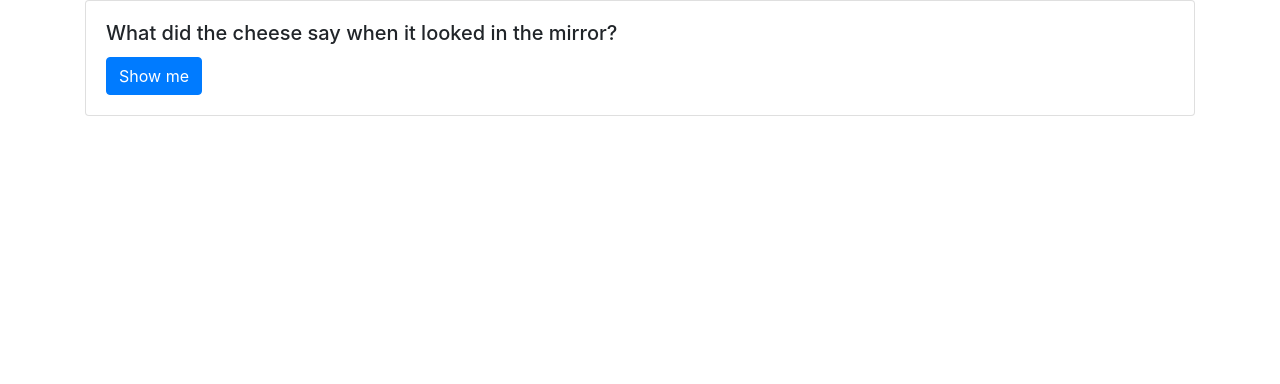
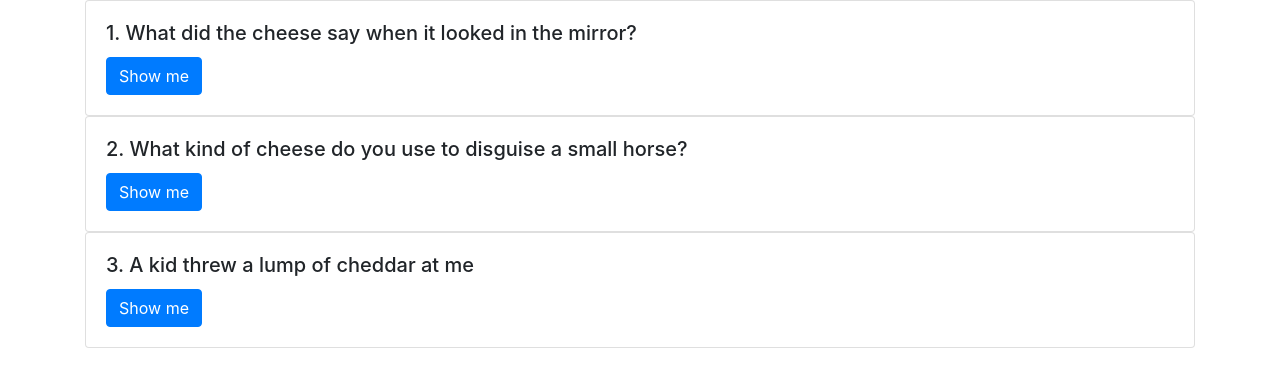
Before and after one commit to jimmyabelrojas/practice, an Angular app: page / in a window 1280 px wide. Shown: the top 384 px of the page. Built offline with nearby package versions, Linux system fonts and the light colour scheme.

Commit message:
Displaying a list of jokes

```diff
--- a/src/app/app.component.css
+++ b/src/app/app.component.css
@@ -1,4 +1,4 @@
-p {
+/*p {
   background-color: brown;
   color: white;
-}
+}*/
--- a/src/app/joke-list/joke-list.component.html
+++ b/src/app/joke-list/joke-list.component.html
@@ -1 +1,14 @@
-<app-joke></app-joke>
+<div *ngFor="let joke of jokes">
+  <!--<app-joke></app-joke>-->
+
+  <div class="card" style="width: 100%;">
+    <div class="card-body">
+      <h5 class="card-title">{{joke.setup}}</h5>
+
+      <p class="card-text"
+         [hidden]="joke.hide">{{joke.punchline}}</p>
+      <button class="btn btn-primary" (click)="joke.toggle()">{{joke.buttonText}}</button>
+    </div>
+  </div>
+
+</div>
--- a/src/app/joke-list/joke-list.component.ts
+++ b/src/app/joke-list/joke-list.component.ts
@@ -1,4 +1,5 @@
 import { Component, OnInit } from '@angular/core';
+import {Joke} from '../joke';
 
 @Component({
   selector: 'app-joke-list',
@@ -7,7 +8,14 @@ import { Component, OnInit } from '@angular/core';
 })
 export class JokeListComponent implements OnInit {
 
-  constructor() { }
+  jokes: Joke[];
+  constructor() {
+    this.jokes = [
+      new Joke('1. What did the cheese say when it looked in the mirror?', 'Hello-me (Halloumi)'),
+      new Joke('2. What kind of cheese do you use to disguise a small horse?', 'Mask-a-pony (Mascarpone)'),
+      new Joke('3. A kid threw a lump of cheddar at me', 'I thought ‘That’s not very mature’'),
+    ];
+  }
 
   ngOnInit() {
   }
```
